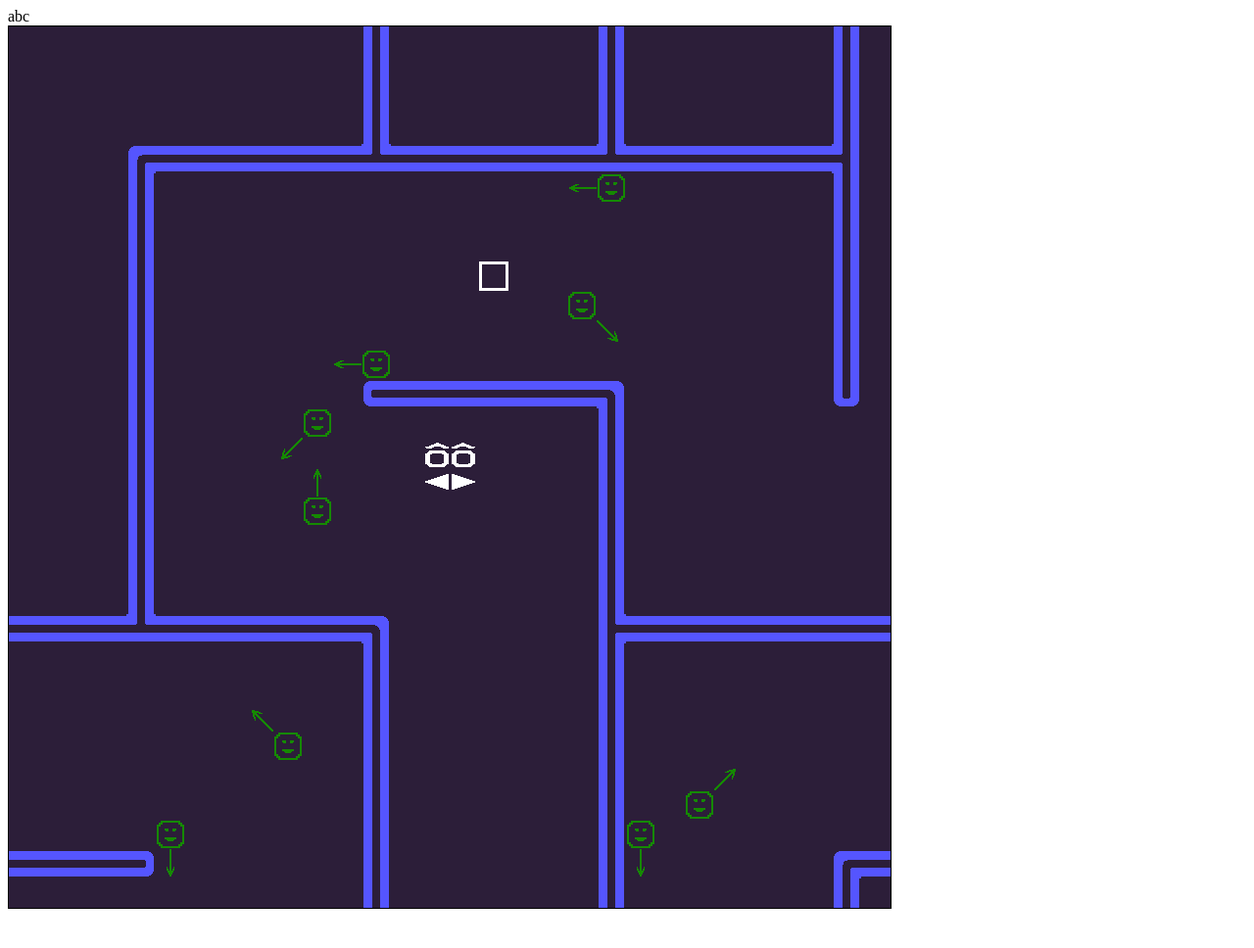
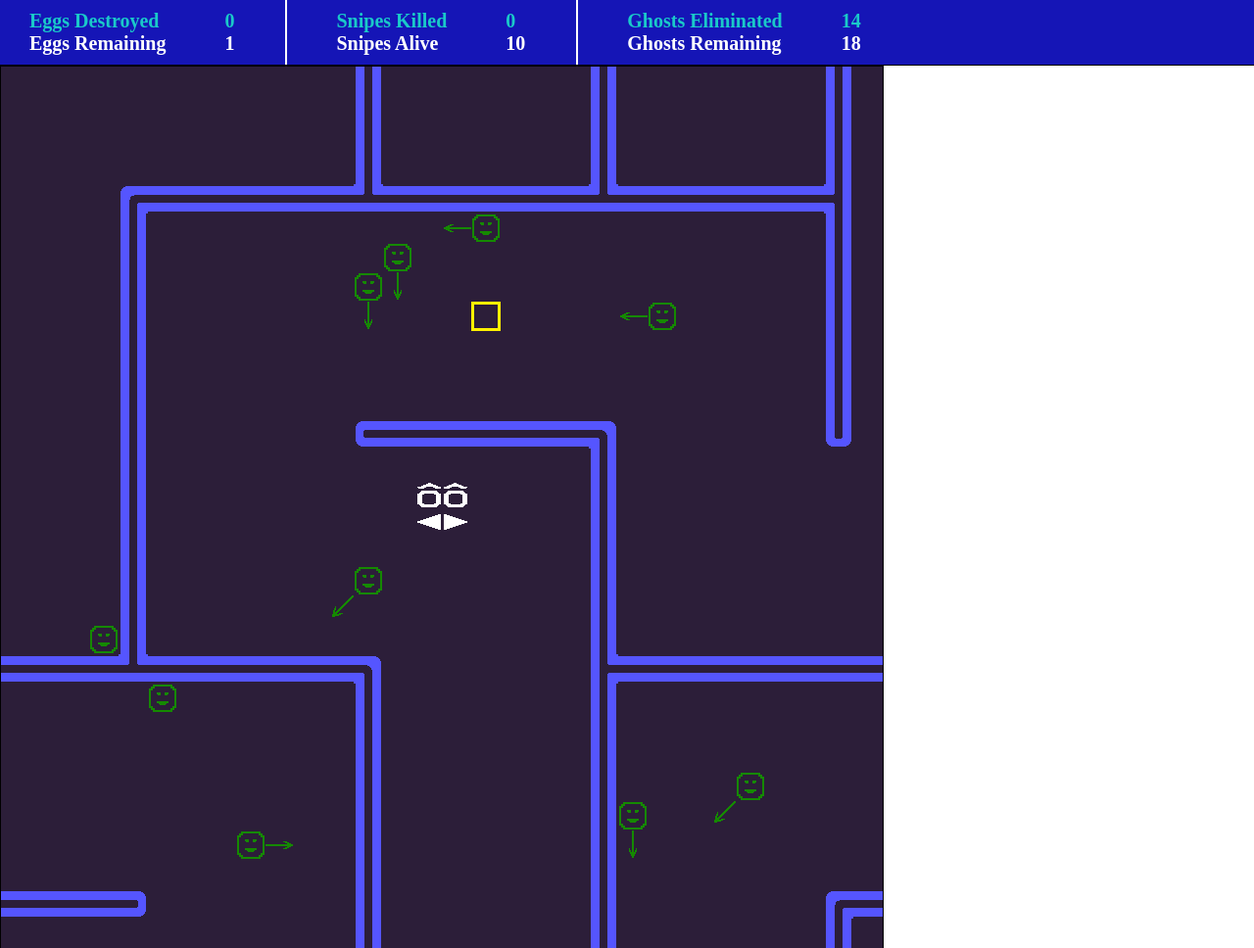
Before and after one commit to extic/snipes, a website built with webpack: page public/index.html in a window 1280 px wide. Shown: the whole page at 98% size. Before the commit the page ends 936 px from the top, so only its background shows below. Built offline with nearby package versions, Linux system fonts and the light colour scheme.

Commit message:
Added score board

```diff
--- a/public/index.html
+++ b/public/index.html
@@ -1,13 +1,67 @@
 <html>
   <body>
-    <p id="hello-world"></p>
-    <div>abc</div>
+    <header>
+      <div class="column labels">
+        <div class="label dead">Eggs Destroyed</div>
+        <div class="label">Eggs Remaining</div>
+      </div>
+      <div class="column values">
+        <div class="value dead" id="eggs-dead">0</div>
+        <div class="value" id="eggs-alive">0</div>
+      </div>
+      <div class="separator"></div>
+      <div class="column labels">
+        <div class="label dead">Snipes Killed</div>
+        <div class="label">Snipes Alive</div>
+      </div>
+      <div class="column values">
+        <div class="value dead" id="snipes-dead">0</div>
+        <div class="value" id="snipes-alive">0</div>
+      </div>
+      <div class="separator"></div>
+      <div class="column labels">
+        <div class="label dead">Ghosts Eliminated</div>
+        <div class="label">Ghosts Remaining</div>
+      </div>
+      <div class="column values">
+        <div class="value dead">14</div>
+        <div class="value">18</div>
+      </div>
+    </header>
     <canvas id="myCanvas" style="border:1px solid #000000;">
       Your browser does not support the HTML canvas tag.
     </canvas>
   <body>
 
   <style>
+    body {
+      margin: 0;
+      padding: 0;
+    }
+
+    header {
+      display: flex;
+      background-color: rgb(21, 21, 182);
+      color: white;
+      border-bottom: 1px solid black;
+      font-size: 20px;
+      font-weight: bold;
+    }
+
+    .column {
+      padding: 10px 30px;
+    }
+
+    .dead {
+      color: rgb(26, 201, 201);
+    }
+
+    .separator {
+      width: 2px;
+      margin: 0 20px;
+      border-right: 2px solid white;
+    }
+
     canvas {
       /* image-rendering: -moz-crisp-edges; */
       /* image-rendering: -webkit-crisp-edges; */
--- a/src/bullet.ts
+++ b/src/bullet.ts
@@ -1,5 +1,6 @@
 import { isOnSpeed, posX as heroPosX, posY as heroPosY } from './hero';
 import { isKeyPressed } from './keyboard';
+import { decreaseEggScore, decreaseSnipeScore } from './score';
 import { World } from './world';
 
 let rotation = 0;
@@ -99,12 +100,14 @@ function moveBullets(world: World) {
             if (snipe.dirX !== 0 || snipe.dirY !== 0) {
               world.maze.cells[snipe.arrowPosY][snipe.arrowPosX] = 0;
             }
+            decreaseSnipeScore();
           }
         } else if (target >= 25 && target <= 29) {
           const index = world.eggs.findIndex((egg) => bullet.posX === egg.posX && bullet.posY === egg.posY)
           if (index !== -1) {
             const egg = world.eggs.splice(index, 1)[0];
             world.maze.cells[egg.posY][egg.posX] = 0;
+            decreaseEggScore();
           }
         }
         world.bullets.splice(i, 1);
--- /dev/null
+++ b/src/score.ts
@@ -0,0 +1,33 @@
+let snipesAlive = 0;
+let snipesDead = 0;
+let eggsAlive = 0;
+let eggsDead = 0;
+
+const snipesAliveScoreElement = document.getElementById('snipes-alive')!
+const snipesDeadScoreElement = document.getElementById('snipes-dead')!
+const eggsAliveScoreElement = document.getElementById('eggs-alive')!
+const eggsDeadScoreElement = document.getElementById('eggs-dead')!
+
+export function increaseSnipeScore() {
+    snipesAlive++;
+    snipesAliveScoreElement.innerHTML = snipesAlive.toString()
+}
+
+export function decreaseSnipeScore() {
+    snipesDead++;
+    snipesAlive--;
+    snipesAliveScoreElement.innerHTML = snipesAlive.toString()
+    snipesDeadScoreElement.innerHTML = snipesDead.toString()
+}
+
+export function increaseEggScore() {
+    eggsAlive++;
+    eggsAliveScoreElement.innerHTML = eggsAlive.toString()
+}
+
+export function decreaseEggScore() {
+    eggsDead++;
+    eggsAlive--;
+    eggsAliveScoreElement.innerHTML = eggsAlive.toString()
+    eggsDeadScoreElement.innerHTML = eggsDead.toString()
+}
--- a/src/world.ts
+++ b/src/world.ts
@@ -3,6 +3,7 @@ import { createSnipe, Snipe } from './snipes';
 import { createEgg, Egg } from './eggs';
 import { createHero, posX as heroPosX, posY as heroPosY } from './hero';
 import { Bullet } from './bullet';
+import { increaseEggScore, increaseSnipeScore } from './score';
 
 export type World = {
   maze: Maze;
@@ -22,6 +23,7 @@ export function createWorld(eggCount: number, screenWidth: number, screenHeight:
   const eggs: Egg[] = [];
   while (eggs.length < eggCount) {
     eggs.push(createEgg(maze));
+    increaseEggScore();
   }
 
   const snipes: Snipe[] = [];
@@ -32,6 +34,7 @@ export function createWorld(eggCount: number, screenWidth: number, screenHeight:
       const snipe = createSnipe(posX, posY);
       snipes.push(snipe);
       maze.cells[snipe.posY][snipe.posX] = 16;
+      increaseSnipeScore();
     }
   }
 
```
Also changed, not shown: .eslintrc.js.
